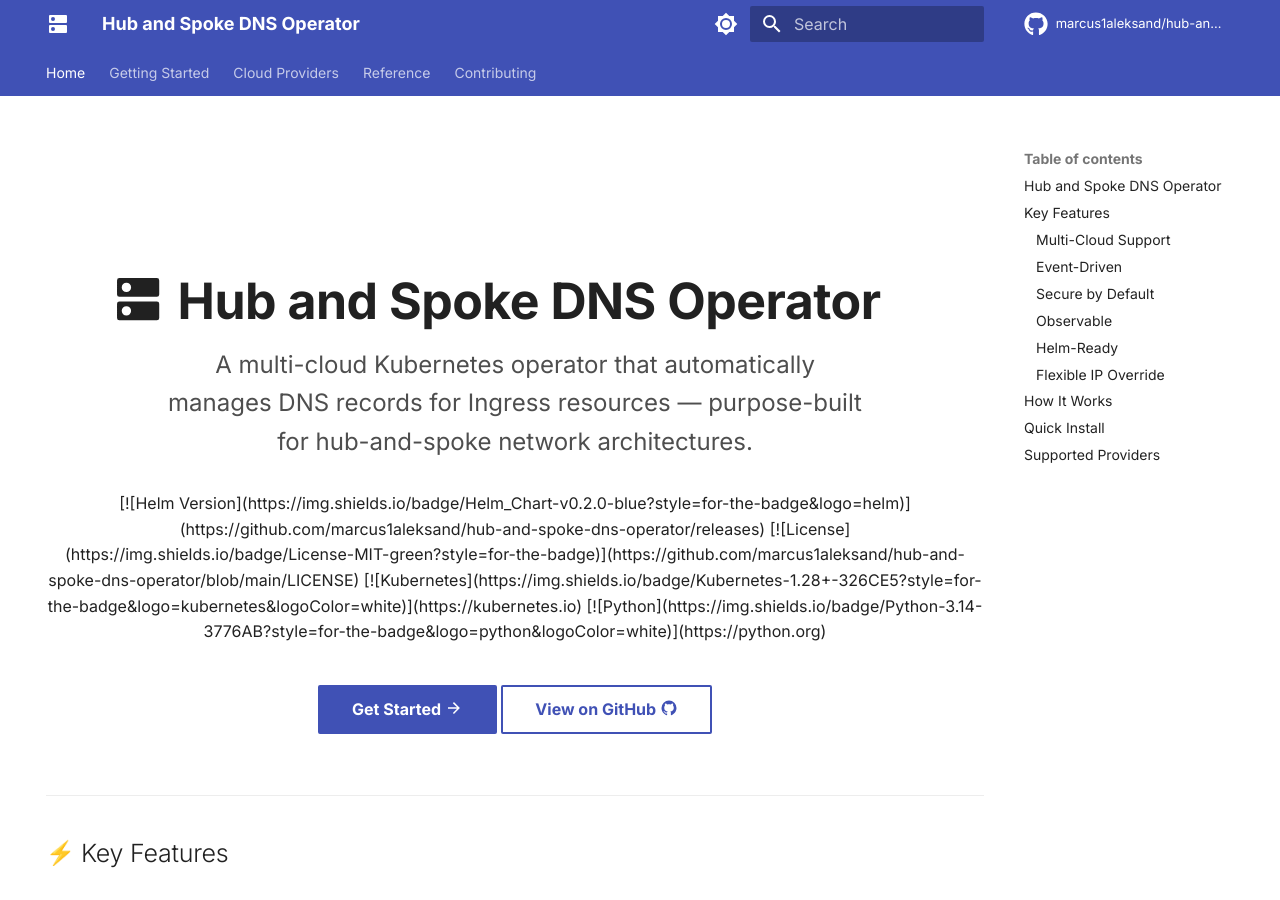
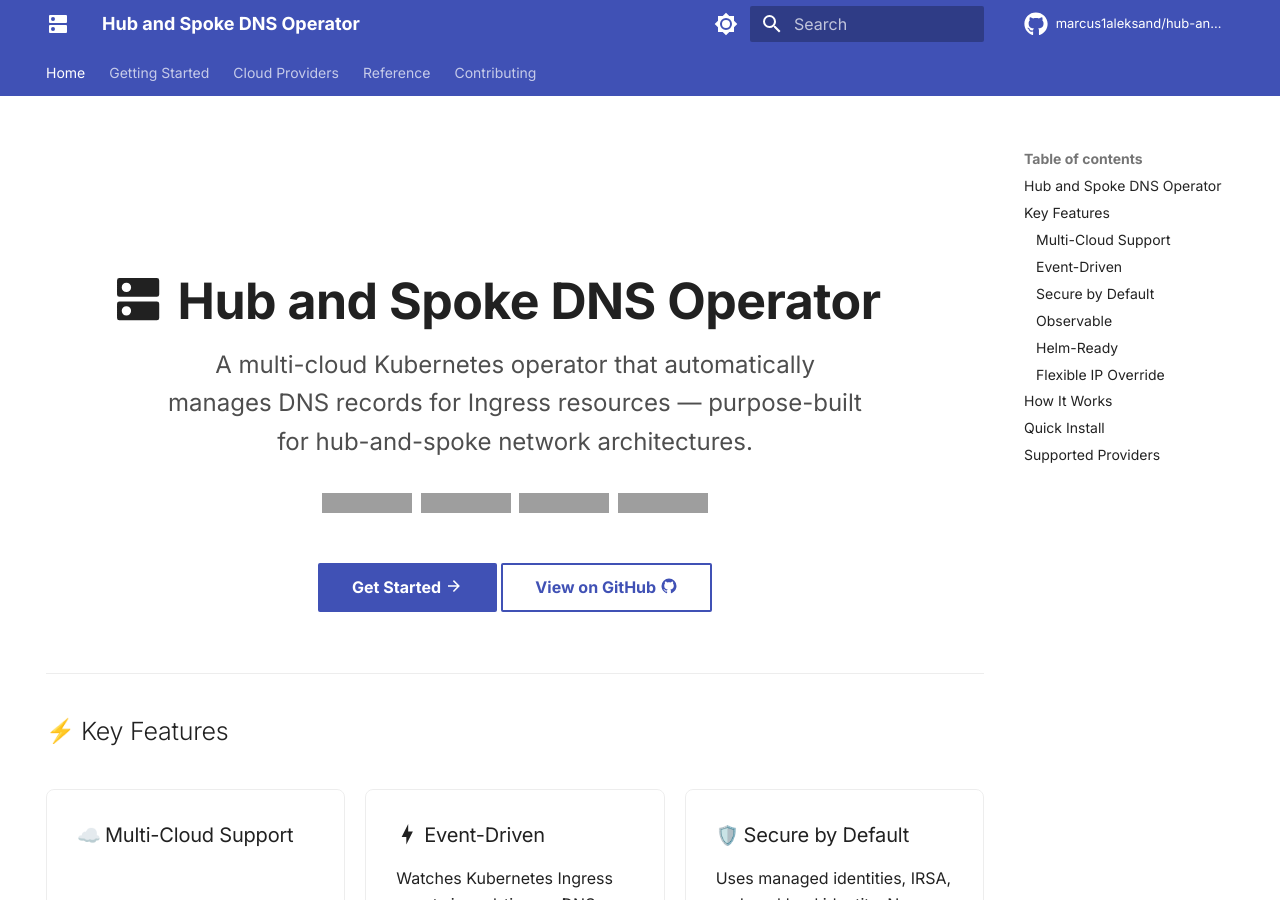
Before and after one commit to marcus1aleksand/hub-and-spoke-dns-operator, an MkDocs documentation site: the page built from docs/index.md, in a window 1280 px wide and 900 px high. Built offline with MkDocs 1.6.1 and Material for MkDocs 9.7.7, drawn with Linux system fonts in a browser that asks for light colours; emoji names are drawn with the system emoji font; comment, search, counter and statistics services are not loaded; grey boxes are pictures that could not be loaded.

Commit message:
fix: render badges as HTML img tags instead of markdown

```diff
--- a/docs/index.md
+++ b/docs/index.md
@@ -59,12 +59,10 @@ A multi-cloud Kubernetes operator that automatically manages DNS records for Ing
 </p>
 
 <div class="badges">
-
-[![Helm Version](https://img.shields.io/badge/Helm_Chart-v0.2.0-blue?style=for-the-badge&logo=helm)](https://github.com/marcus1aleksand/hub-and-spoke-dns-operator/releases)
-[![License](https://img.shields.io/badge/License-MIT-green?style=for-the-badge)](https://github.com/marcus1aleksand/hub-and-spoke-dns-operator/blob/main/LICENSE)
-[![Kubernetes](https://img.shields.io/badge/Kubernetes-1.28+-326CE5?style=for-the-badge&logo=kubernetes&logoColor=white)](https://kubernetes.io)
-[![Python](https://img.shields.io/badge/Python-3.14-3776AB?style=for-the-badge&logo=python&logoColor=white)](https://python.org)
-
+<a href="https://github.com/marcus1aleksand/hub-and-spoke-dns-operator/releases"><img src="https://img.shields.io/badge/Helm_Chart-v0.2.0-blue?style=for-the-badge&logo=helm" alt="Helm Version"></a>
+<a href="https://github.com/marcus1aleksand/hub-and-spoke-dns-operator/blob/main/LICENSE"><img src="https://img.shields.io/badge/License-MIT-green?style=for-the-badge" alt="License"></a>
+<a href="https://kubernetes.io"><img src="https://img.shields.io/badge/Kubernetes-1.28+-326CE5?style=for-the-badge&logo=kubernetes&logoColor=white" alt="Kubernetes"></a>
+<a href="https://python.org"><img src="https://img.shields.io/badge/Python-3.14-3776AB?style=for-the-badge&logo=python&logoColor=white" alt="Python"></a>
 </div>
 
 [Get Started :material-arrow-right:](quickstart.md){ .md-button .md-button--primary }
```
